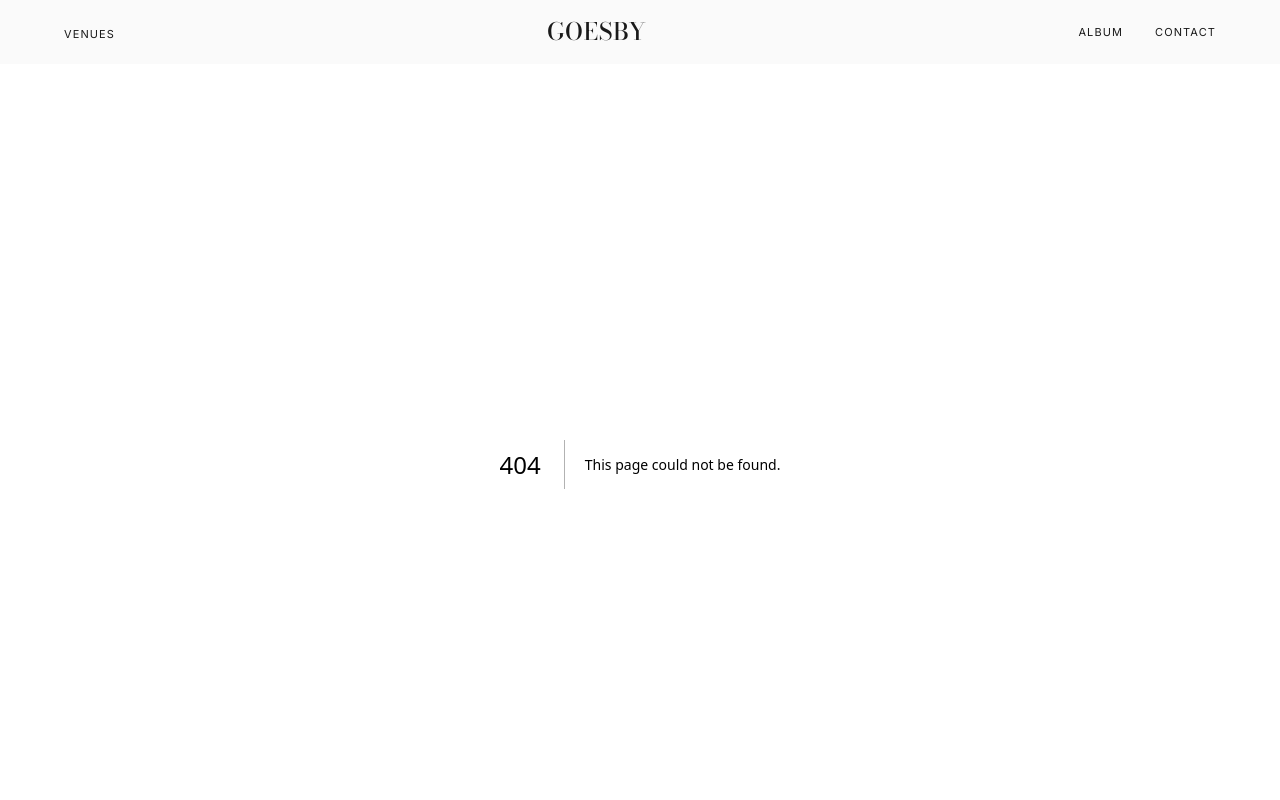
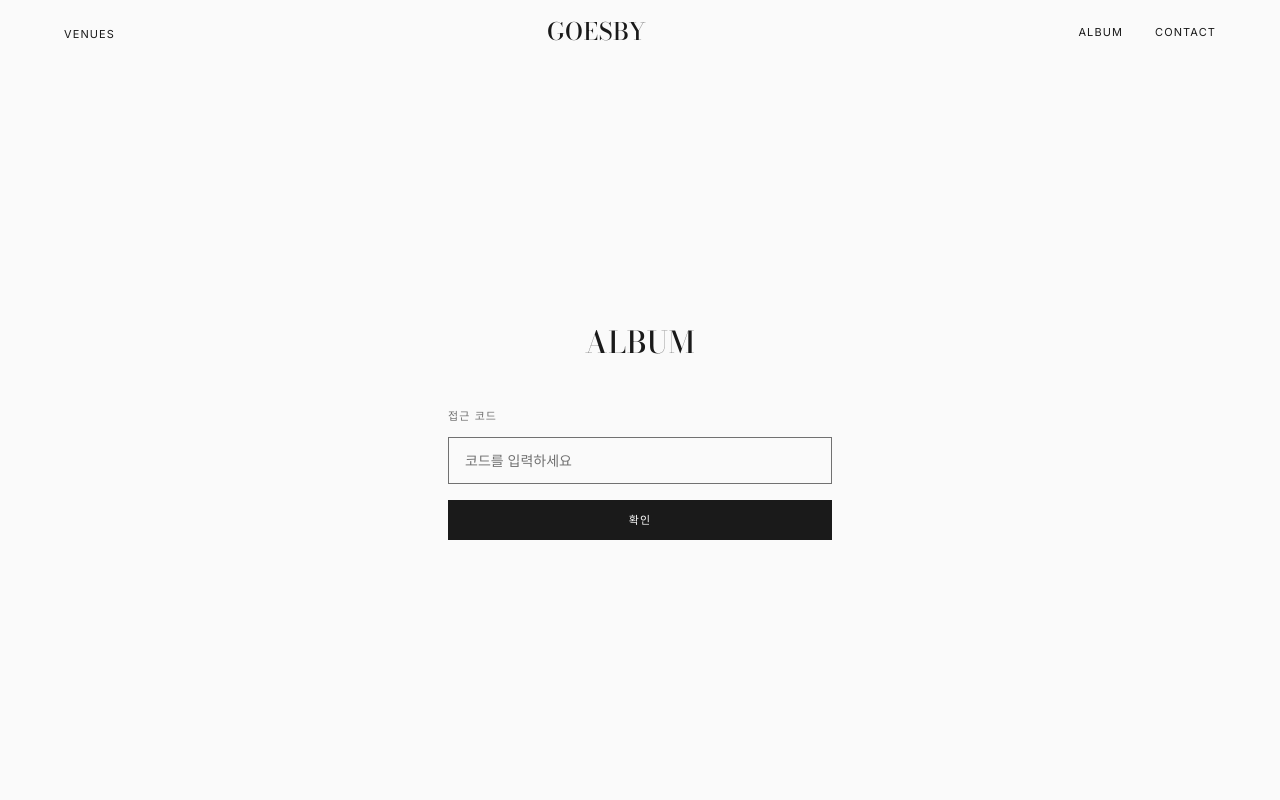
Before and after one commit to manabout-town/goesby-v2, a Next.js app: page /album in a window 1280 px wide. Before the commit this address had no page. Shown: the top 800 px of the page. Built offline with nearby package versions, Linux system fonts and the light colour scheme.

Commit message:
feat: album access code verification flow
Add /album code-entry page, POST /api/album/verify endpoint,
and placeholder /album/[code] workspace (full workspace in Task 9).

```diff
--- /dev/null
+++ b/app/album/[code]/page.tsx
@@ -0,0 +1,9 @@
+export default async function AlbumWorkspace({ params }: { params: Promise<{ code: string }> }) {
+  const { code } = await params
+
+  return (
+    <section className="mx-auto max-w-[1200px] px-6 py-24">
+      <p className="text-[14px] text-[var(--text-sub)]">앨범 워크스페이스: {code}</p>
+    </section>
+  )
+}
--- /dev/null
+++ b/app/album/page.tsx
@@ -0,0 +1,17 @@
+import CodeForm from '@/components/album/CodeForm'
+
+export const metadata = {
+  title: 'ALBUM — GOESBY',
+  description: '앨범 레이아웃 미리보기',
+}
+
+export default function AlbumPage() {
+  return (
+    <section className="min-h-[calc(100vh-64px)] flex flex-col items-center justify-center px-6">
+      <h1 className="font-[family-name:var(--font-bodoni)] text-3xl tracking-wide mb-12">
+        ALBUM
+      </h1>
+      <CodeForm />
+    </section>
+  )
+}
--- /dev/null
+++ b/app/api/album/verify/route.ts
@@ -0,0 +1,22 @@
+import { NextRequest, NextResponse } from 'next/server'
+import { supabase } from '@/lib/supabase'
+
+export async function POST(req: NextRequest) {
+  const { code } = await req.json()
+
+  if (!code || typeof code !== 'string') {
+    return NextResponse.json({ valid: false }, { status: 400 })
+  }
+
+  const { data, error } = await supabase
+    .from('album_sessions')
+    .select('id, code, bride_name, album_type')
+    .eq('code', code.trim().toUpperCase())
+    .single()
+
+  if (error || !data) {
+    return NextResponse.json({ valid: false }, { status: 404 })
+  }
+
+  return NextResponse.json({ valid: true, session: data })
+}
--- /dev/null
+++ b/components/album/CodeForm.tsx
@@ -0,0 +1,55 @@
+'use client'
+
+import { useState } from 'react'
+import { useRouter } from 'next/navigation'
+
+export default function CodeForm() {
+  const [code, setCode] = useState('')
+  const [error, setError] = useState('')
+  const [loading, setLoading] = useState(false)
+  const router = useRouter()
+
+  async function handleSubmit(e: React.FormEvent) {
+    e.preventDefault()
+    if (!code.trim()) return
+    setLoading(true)
+    setError('')
+
+    const res = await fetch('/api/album/verify', {
+      method: 'POST',
+      headers: { 'Content-Type': 'application/json' },
+      body: JSON.stringify({ code: code.trim() }),
+    })
+
+    if (res.ok) {
+      router.push(`/album/${code.trim().toUpperCase()}`)
+    } else {
+      setError('유효하지 않은 코드입니다')
+      setLoading(false)
+    }
+  }
+
+  return (
+    <form onSubmit={handleSubmit} className="w-full max-w-sm mx-auto">
+      <label className="block text-[11px] uppercase tracking-[0.1em] text-[var(--text-sub)] mb-3">
+        접근 코드
+      </label>
+      <input
+        type="text"
+        value={code}
+        onChange={(e) => setCode(e.target.value)}
+        placeholder="코드를 입력하세요"
+        className="w-full border border-[var(--border)] bg-[var(--ground)] px-4 py-3 text-[14px] text-[var(--text)] placeholder:text-[var(--text-sub)] outline-none focus:border-[var(--text-sub)] transition-colors"
+        autoFocus
+      />
+      {error && <p className="text-[12px] text-red-600 mt-2">{error}</p>}
+      <button
+        type="submit"
+        disabled={loading}
+        className="mt-4 w-full bg-[var(--text)] text-[var(--ground)] py-3 text-[11px] uppercase tracking-[0.1em] hover:opacity-80 transition-opacity disabled:opacity-50"
+      >
+        {loading ? '확인 중...' : '확인'}
+      </button>
+    </form>
+  )
+}
```
